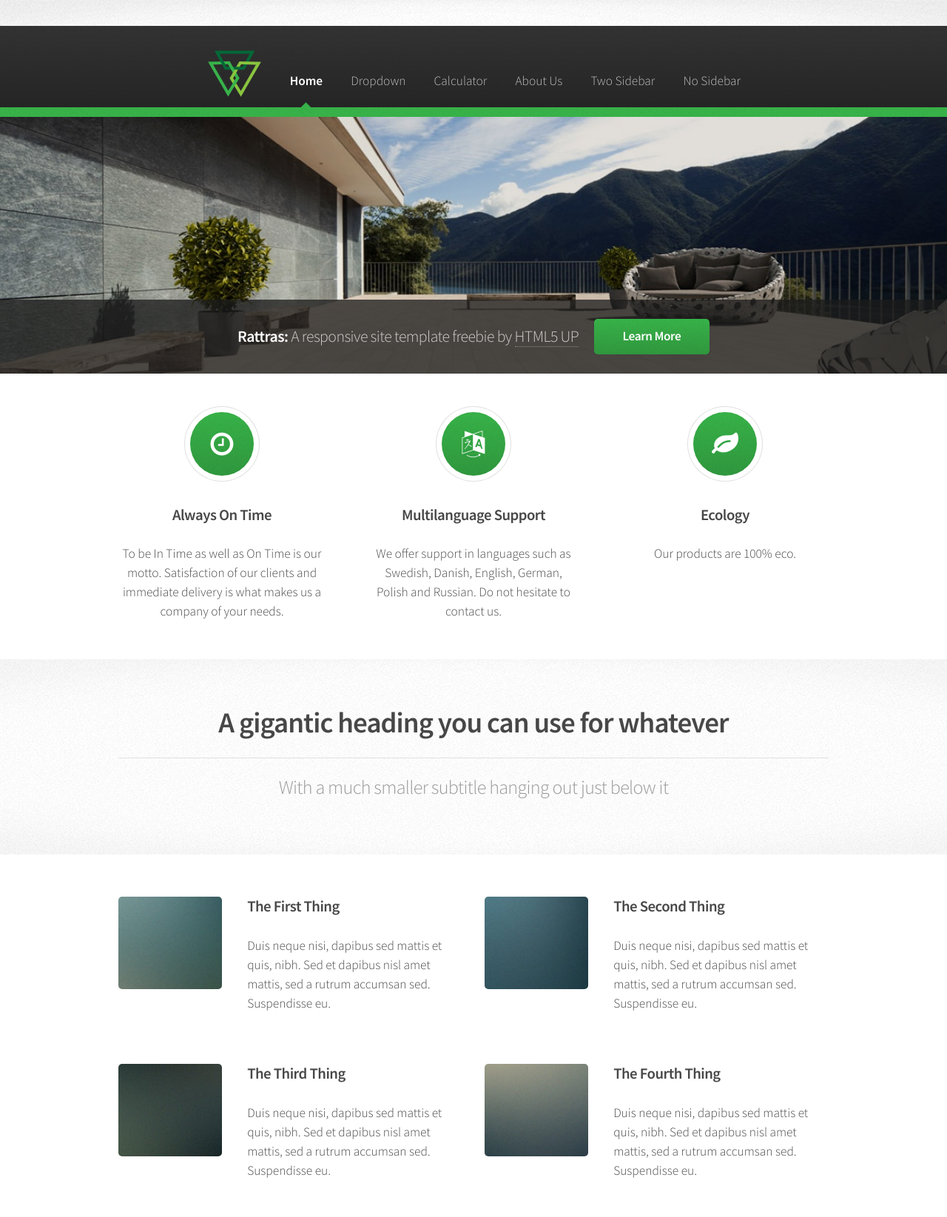
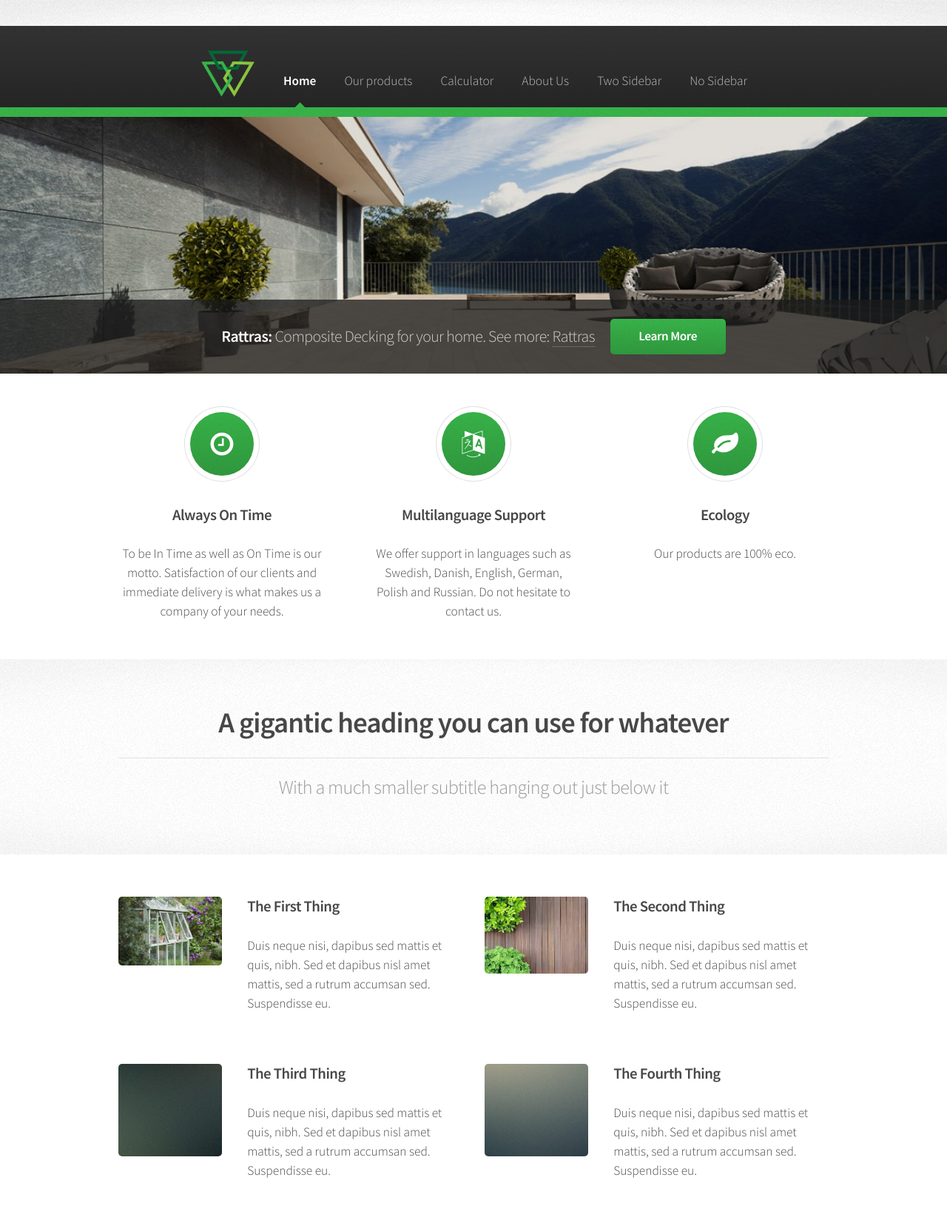
Before and after one commit to agnjeszka/django-test, a Django app: page / in a window 1280 px wide. Shown: the top 1645 px of the page at 74% size. Run offline with Django 3.2, Linux system fonts and the light colour scheme.

Commit message:
banner and dropdown

```diff
--- a/templates/base.html
+++ b/templates/base.html
@@ -36,11 +36,10 @@
                                 <li ><img src="{% static "img/logo.gif" %}" alt="Logo" class="moveimage" /></li>
 								<li class="current"><a href="{% url "home" %}">Home</a></li>
 								<li>
-									<a href="#">Dropdown</a>
+									<a href="#">Our products</a>
 									<ul>
-										<li><a href="#">Lorem dolor</a></li>
-										<li><a href="#">Magna phasellus</a></li>
-										<li><a href="#">Etiam sed tempus</a></li>
+										<li><a href="#">Composite Planks</a></li>
+										<li><a href="#">Composite Terraces</a></li>
 										<li>
 											<a href="#">Submenu</a>
 											<ul>
@@ -66,7 +65,7 @@
 			<!-- Banner -->
 				<section id="banner">
 					<header>
-						<h2>Rattras: <em>A responsive site template freebie by <a href="http://html5up.net">HTML5 UP</a></em></h2>
+						<h2>Rattras: <em>Composite Decking for your home. See more: <a href="http://rattras.com">Rattras</a></em></h2>
 						<a href="#" class="button">Learn More</a>
 					</header>
 				</section>
@@ -92,7 +91,7 @@
 						<div class="row">
 							<section class="6u 12u(narrower)">
 								<div class="box post">
-									<a href="#" class="image left"><img src="{% static "img/pic01.jpg"%}" alt="" /></a>
+									<a href="#" class="image left"><img src="{% static "img/banner1.jpg"%}" alt="" /></a>
 									<div class="inner">
 										<h3>The First Thing</h3>
 										<p>Duis neque nisi, dapibus sed mattis et quis, nibh. Sed et dapibus nisl amet mattis, sed a rutrum accumsan sed. Suspendisse eu.</p>
@@ -101,7 +100,7 @@
 							</section>
 							<section class="6u 12u(narrower)">
 								<div class="box post">
-									<a href="#" class="image left"><img src="{% static "img/pic02.jpg"%}" alt="" /></a>
+									<a href="#" class="image left"><img src="{% static "img/banner4.jpg"%}" alt="" /></a>
 									<div class="inner">
 										<h3>The Second Thing</h3>
 										<p>Duis neque nisi, dapibus sed mattis et quis, nibh. Sed et dapibus nisl amet mattis, sed a rutrum accumsan sed. Suspendisse eu.</p>
```
Also changed, not shown: static/img/banner1.jpg (added), static/img/banner4.jpg (added).
